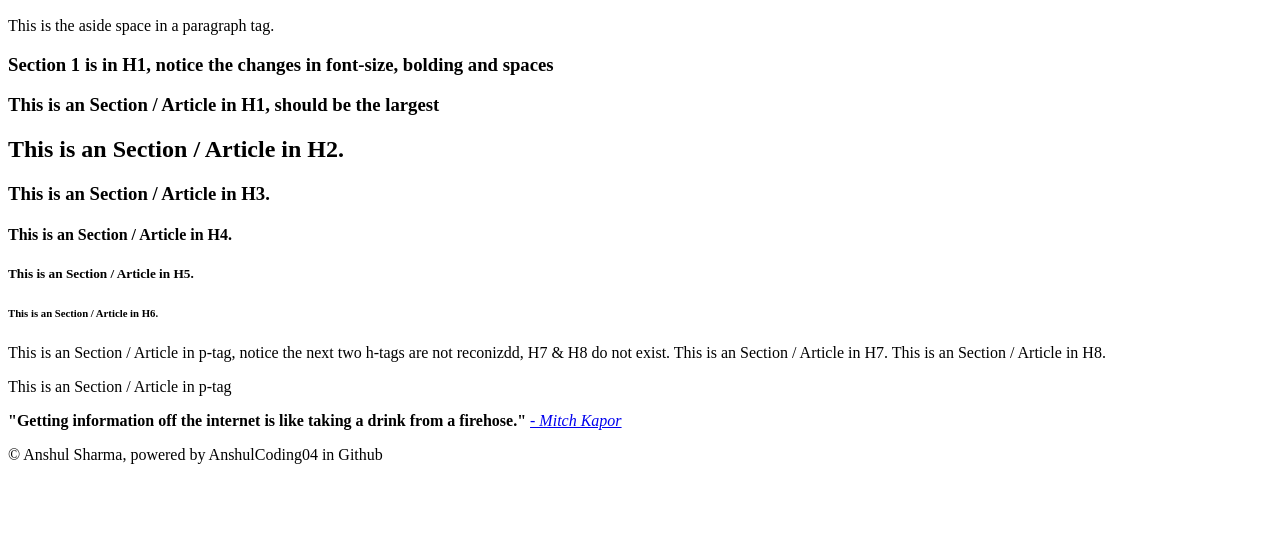
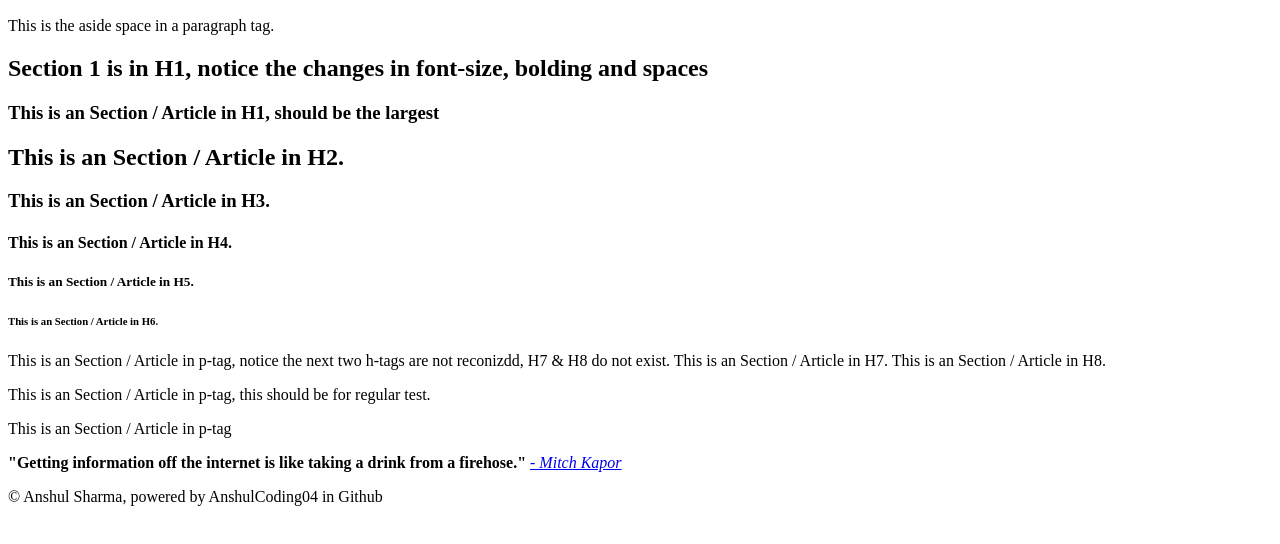
Before and after one commit to AnshulCoding04/LearningHTML.github.io, a plain HTML site: page childPages/Exp H1-H6 P.html in a window 1280 px wide. Shown: the part 110-654 px from the top of the page. Drawn offline with Linux system fonts and the light colour scheme.

Commit message:
Update Exp H1-H6 P.html

```diff
--- a/childPages/Exp H1-H6 P.html
+++ b/childPages/Exp H1-H6 P.html
@@ -27,7 +27,7 @@
     <nav><h1>Navigation Menu in H1</h1></nav>
     <aside><p>This is the aside space in a paragraph tag.</p></aside>
     <section>
-        <h3>Section 1 is in H1, notice the changes in font-size, bolding and spaces</h3>
+        <h1>Section 1 is in H1, notice the changes in font-size, bolding and spaces</h1>
       <article>
         <h1>This is an Section / Article in H1, should be the largest</h1>
         <h2>This is an Section / Article in H2.</h2>
@@ -38,6 +38,7 @@
         <p>This is an Section / Article in p-tag, notice the next two h-tags are not reconizdd, H7 & H8 do not exist.</h6>
         <h7>This is an Section / Article in H7.</h7>
         <h8>This is an Section / Article in H8.</h8>
+        <p>This is an Section / Article in p-tag, this should be for regular test.</h8>
         <p>This is an Section / Article in p-tag</p>
       </article>
     </section>
```
